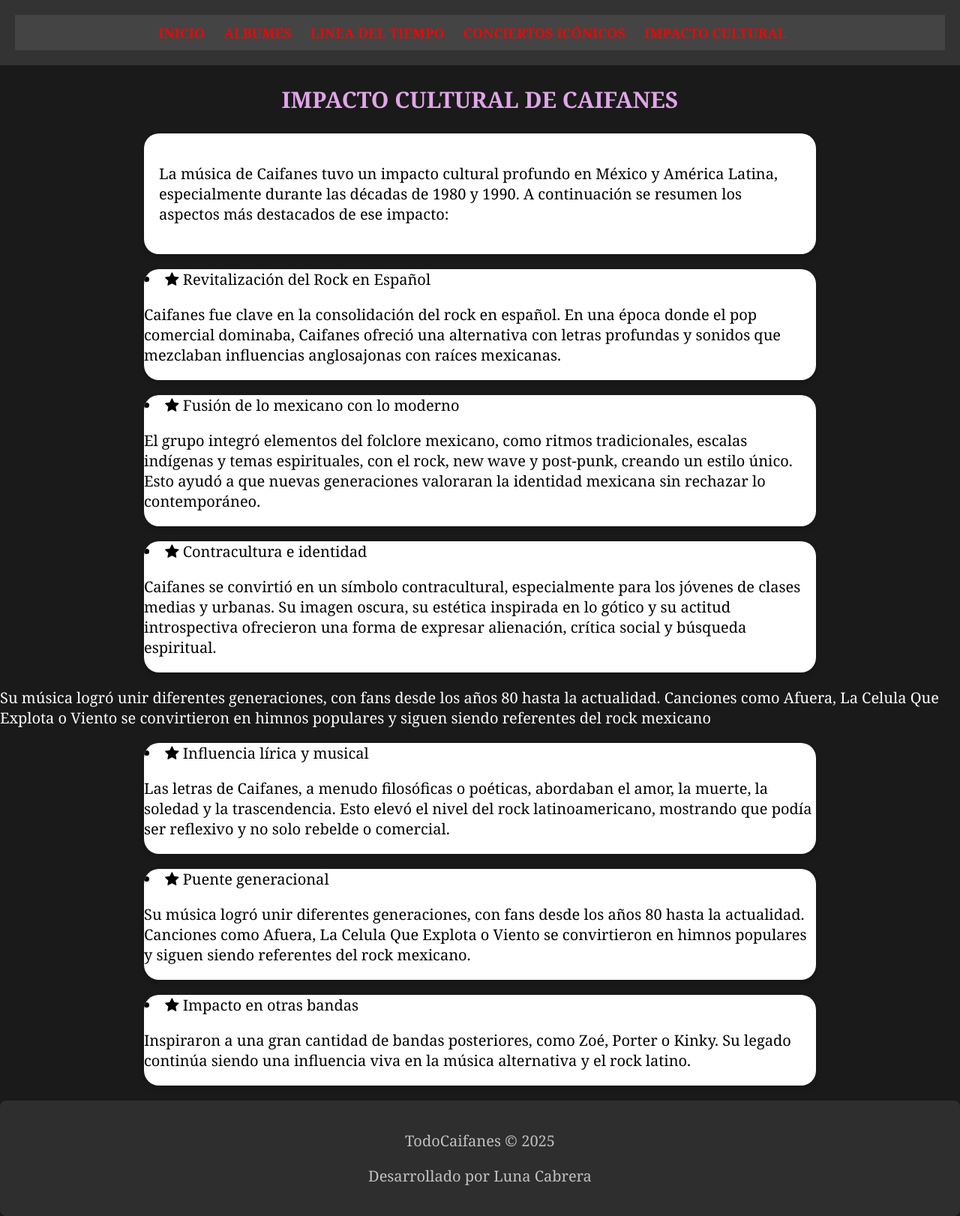
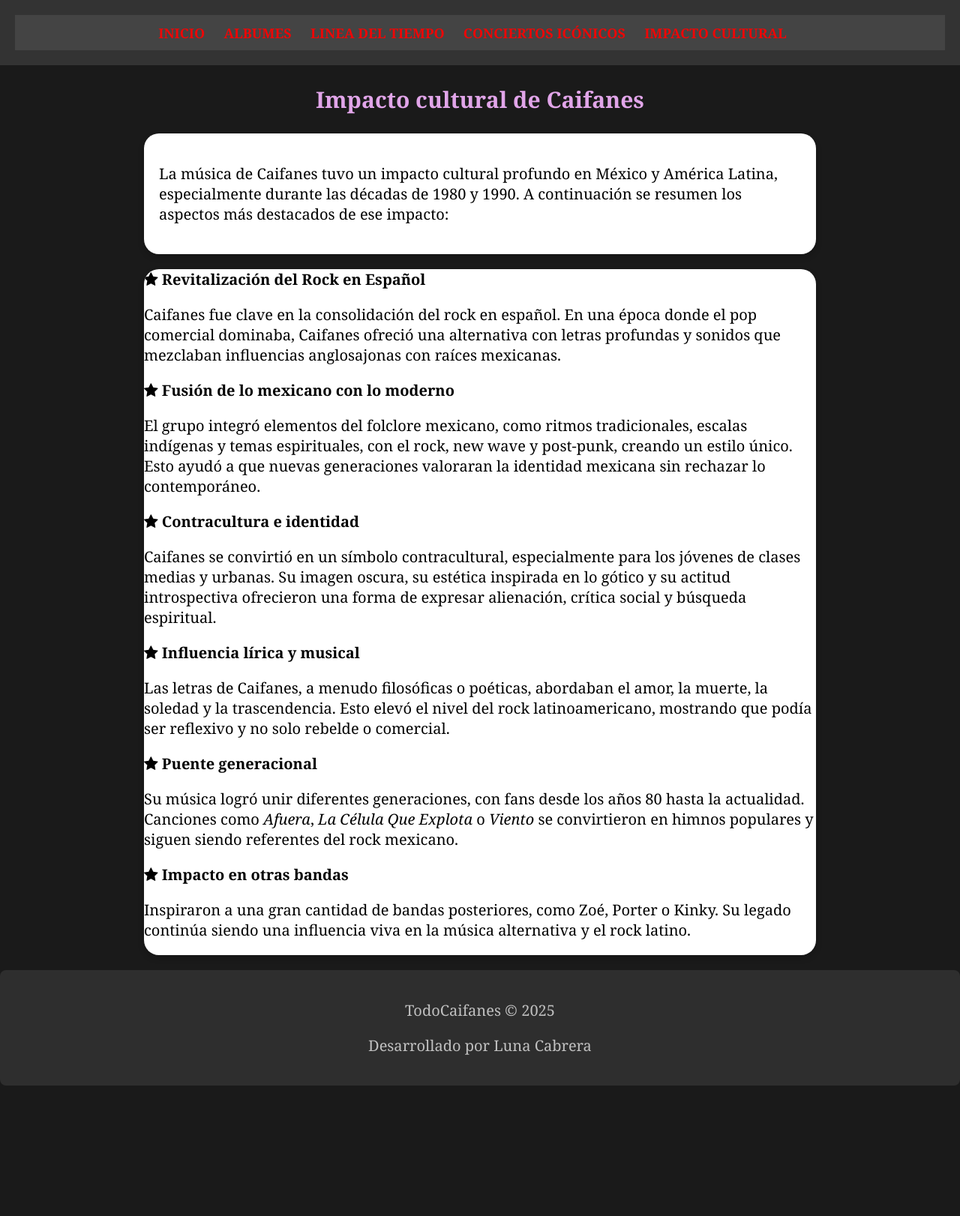
Before and after one commit to LunaCabrera0414/MIPagWeb, a plain HTML site: page impacto.html in a window 1280 px wide. Shown: the whole page at 75% size. After the commit the page ends 1448 px from the top, so only its background shows below. Drawn offline with nearby package versions, Linux system fonts and the light colour scheme.

Commit message:
Entregable

```diff
--- a/comentarios.json
+++ b/comentarios.json
@@ -1,4 +1,10 @@
 [
+  {
+    "mensaje": "Canción preferida \"Matenme porque me muero\""
+  },
+  {
+    "mensaje": "supercalifragilisticospiralidoso"
+  },
   {
     "mensaje": "shafdyus"
   },
--- a/impacto.html
+++ b/impacto.html
@@ -22,40 +22,55 @@
             </nav>
         </header>
         <article>
-            <h1>IMPACTO CULTURAL DE CAIFANES</h1>
+            <h1>Impacto cultural de Caifanes</h1>
+
             <div class="card">
                 <div class="card-body">
-                    <p>La música de Caifanes tuvo un impacto cultural profundo en México y América Latina, especialmente durante las décadas de 1980
-                        y 1990. A continuación se resumen los aspectos más destacados de ese impacto:</p>
+                    <p>La música de Caifanes tuvo un impacto cultural profundo en México y América Latina, especialmente durante las décadas de 1980 y 1990. A continuación se resumen los aspectos más destacados de ese impacto:</p>
                 </div>
             </div>
+
             <div class="card">
-                <!-- <div class="card-body"> -->
-                    <li><i class="fa fa-star" aria-hidden="true"></i> Revitalización del Rock en Español</li>
-                    <p>Caifanes fue clave en la consolidación del rock en español. En una época donde el pop comercial dominaba, Caifanes ofreció una alternativa con letras profundas y sonidos que mezclaban influencias anglosajonas con raíces mexicanas.</p>
-                <!-- </div> -->
-            </div>
-            <div class="card">
-                <li><i class="fa fa-star" aria-hidden="true"></i> Fusión de lo mexicano con lo moderno  </li>
-                <p>El grupo integró elementos del folclore mexicano, como ritmos tradicionales, escalas indígenas y temas espirituales, con el rock, new wave y post-punk, creando un estilo único. Esto ayudó a que nuevas generaciones valoraran la identidad mexicana sin rechazar lo contemporáneo.</p>
-            </div>
-            <div class="card">
-                <li><i class="fa fa-star" aria-hidden="true"></i> Contracultura e identidad</li>
-                <p>Caifanes se convirtió en un símbolo contracultural, especialmente para los jóvenes de clases medias y urbanas. Su imagen oscura, su estética inspirada en lo gótico y su actitud introspectiva ofrecieron una forma de expresar alienación, crítica social y búsqueda espiritual.</p>
-            </div>Su música logró unir diferentes generaciones, con fans desde los años 80 hasta la actualidad. Canciones como Afuera, La Celula Que Explota o Viento se convirtieron en himnos populares y siguen siendo referentes del rock mexicano
-            <div class="card">
-                <li><i class="fa fa-star" aria-hidden="true"></i> Influencia lírica y musical</li>
-                <p>Las letras de Caifanes, a menudo filosóficas o poéticas, abordaban el amor, la muerte, la soledad y la trascendencia. Esto elevó el nivel del rock latinoamericano, mostrando que podía ser reflexivo y no solo rebelde o comercial.</p>
-            </div>
-            <div class="card">
-                <li><i class="fa fa-star" aria-hidden="true"></i> Puente generacional</li>
-                <p>Su música logró unir diferentes generaciones, con fans desde los años 80 hasta la actualidad. Canciones como Afuera, La Celula Que Explota o Viento se convirtieron en himnos populares y siguen siendo referentes del rock mexicano.</p>
-            </div>
-            <div class="card">
-                <li><i class="fa fa-star" aria-hidden="true"></i> Impacto en otras bandas</li>
-                <p>Inspiraron a una gran cantidad de bandas posteriores, como Zoé, Porter o Kinky. Su legado continúa siendo una influencia viva en la música alternativa y el rock latino.</p>
+                <ul>
+                    <li>
+                        <i class="fa fa-star" aria-hidden="true"></i>
+                        <strong>Revitalización del Rock en Español</strong>
+                        <p>Caifanes fue clave en la consolidación del rock en español. En una época donde el pop comercial dominaba, Caifanes ofreció una alternativa con letras profundas y sonidos que mezclaban influencias anglosajonas con raíces mexicanas.</p>
+                    </li>
+
+                    <li>
+                        <i class="fa fa-star" aria-hidden="true"></i>
+                        <strong>Fusión de lo mexicano con lo moderno</strong>
+                        <p>El grupo integró elementos del folclore mexicano, como ritmos tradicionales, escalas indígenas y temas espirituales, con el rock, new wave y post-punk, creando un estilo único. Esto ayudó a que nuevas generaciones valoraran la identidad mexicana sin rechazar lo contemporáneo.</p>
+                    </li>
+
+                    <li>
+                        <i class="fa fa-star" aria-hidden="true"></i>
+                        <strong>Contracultura e identidad</strong>
+                        <p>Caifanes se convirtió en un símbolo contracultural, especialmente para los jóvenes de clases medias y urbanas. Su imagen oscura, su estética inspirada en lo gótico y su actitud introspectiva ofrecieron una forma de expresar alienación, crítica social y búsqueda espiritual.</p>
+                    </li>
+
+                    <li>
+                        <i class="fa fa-star" aria-hidden="true"></i>
+                        <strong>Influencia lírica y musical</strong>
+                        <p>Las letras de Caifanes, a menudo filosóficas o poéticas, abordaban el amor, la muerte, la soledad y la trascendencia. Esto elevó el nivel del rock latinoamericano, mostrando que podía ser reflexivo y no solo rebelde o comercial.</p>
+                    </li>
+
+                    <li>
+                        <i class="fa fa-star" aria-hidden="true"></i>
+                        <strong>Puente generacional</strong>
+                        <p>Su música logró unir diferentes generaciones, con fans desde los años 80 hasta la actualidad. Canciones como <em>Afuera</em>, <em>La Célula Que Explota</em> o <em>Viento</em> se convirtieron en himnos populares y siguen siendo referentes del rock mexicano.</p>
+                    </li>
+
+                    <li>
+                        <i class="fa fa-star" aria-hidden="true"></i>
+                        <strong>Impacto en otras bandas</strong>
+                        <p>Inspiraron a una gran cantidad de bandas posteriores, como Zoé, Porter o Kinky. Su legado continúa siendo una influencia viva en la música alternativa y el rock latino.</p>
+                    </li>
+                </ul>
             </div>
         </article>
+
         <footer>
             <p>TodoCaifanes &copy; 2025</p>
             <p>Desarrollado por Luna Cabrera</p>
--- a/index.html
+++ b/index.html
@@ -6,7 +6,7 @@
     <title>TodoCaifanes</title>
     <link rel="shortcut icon" href="./logo/Caifanes_Logo.png">
     <link rel="stylesheet" href="./styles/styles.css">
-    <link rel="stylesheet" href="./font-awesome-4.7.0/css/font-awesome.min.css">
+    <link rel="stylesheet" href="/font-awesome-4.7.0/css/font-awesome.min.css">
     <script src="index.js" defer></script>
 </head>
 <body>
--- a/server.js
+++ b/server.js
@@ -21,6 +21,7 @@
 
     // 🔧 Sirve archivos estáticos
     const extTypes = {
+        '.html': 'text/html',
         '.css': 'text/css',
         '.js': 'application/javascript',
         '.png': 'image/png',
```
Also changed, not shown: index.js (+52 -26 lines).
